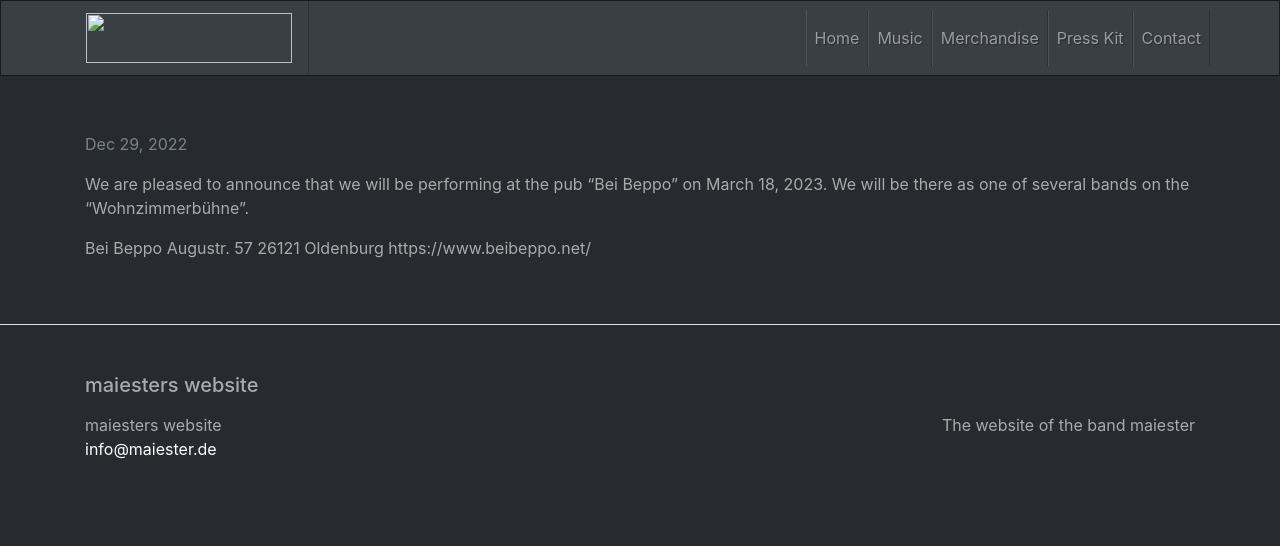
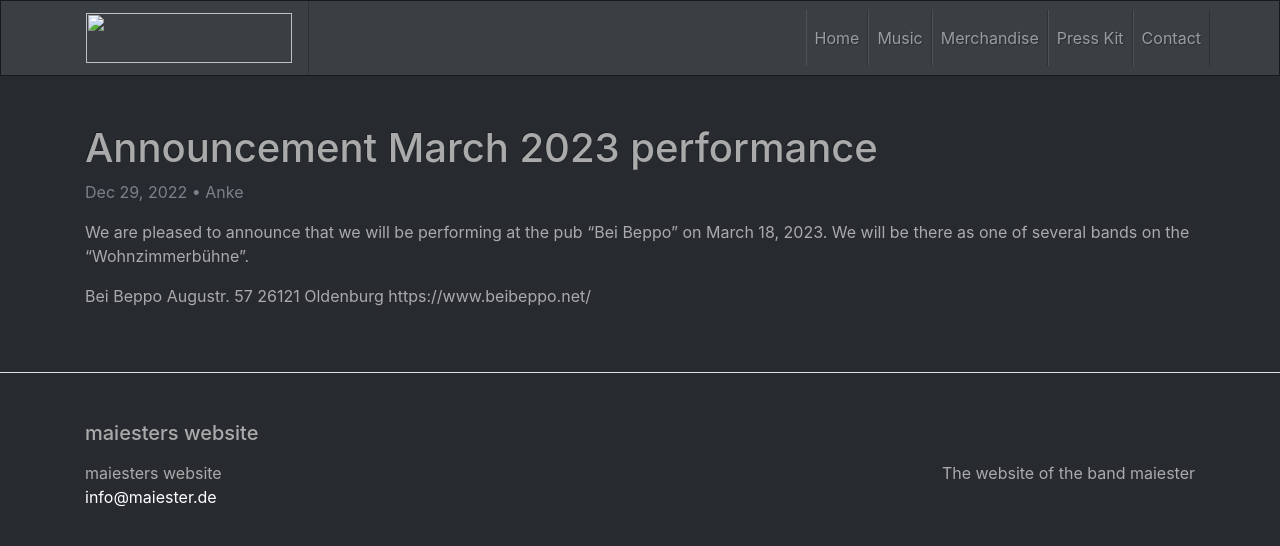
Before and after one commit to maiester/maiester.github.io, a Jekyll site: the page built from _posts/2022-12-29-bepposannounce.md, in a window 1280 px wide. Shown: the top 546 px of the page. Built offline with Jekyll 4.4.1, drawn with Linux system fonts in a browser that asks for light colours; our own code applies the rules of GitHub Pages for plain Markdown files.

Commit message:
Update 2022-12-29-bepposannounce.md

```diff
--- a/_posts/2022-12-29-bepposannounce.md
+++ b/_posts/2022-12-29-bepposannounce.md
@@ -1,6 +1,6 @@
 ---
 layout: post
-title: Announcement: March 2023 performance
+title: Announcement March 2023 performance
 author: Anke
 ---
 
```
